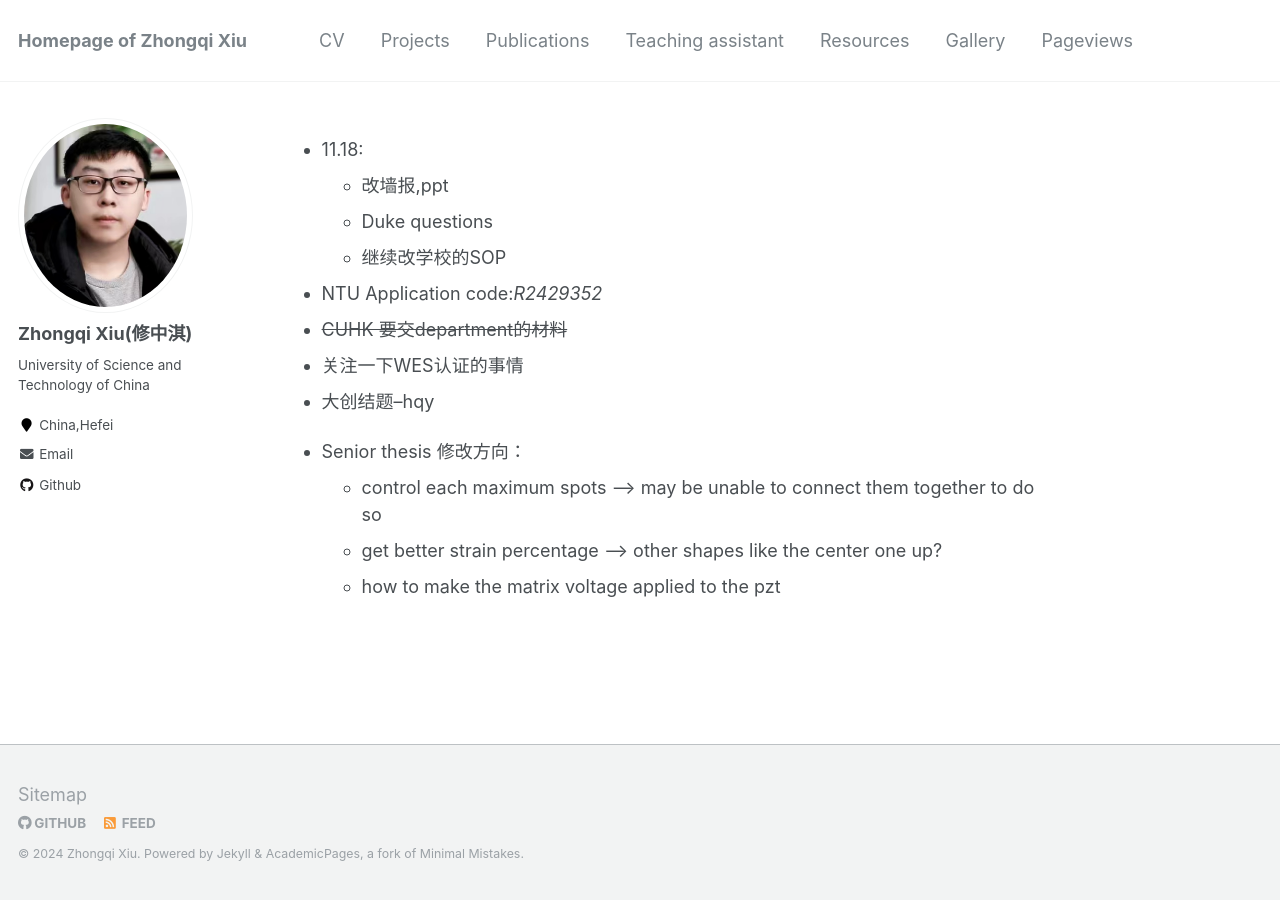
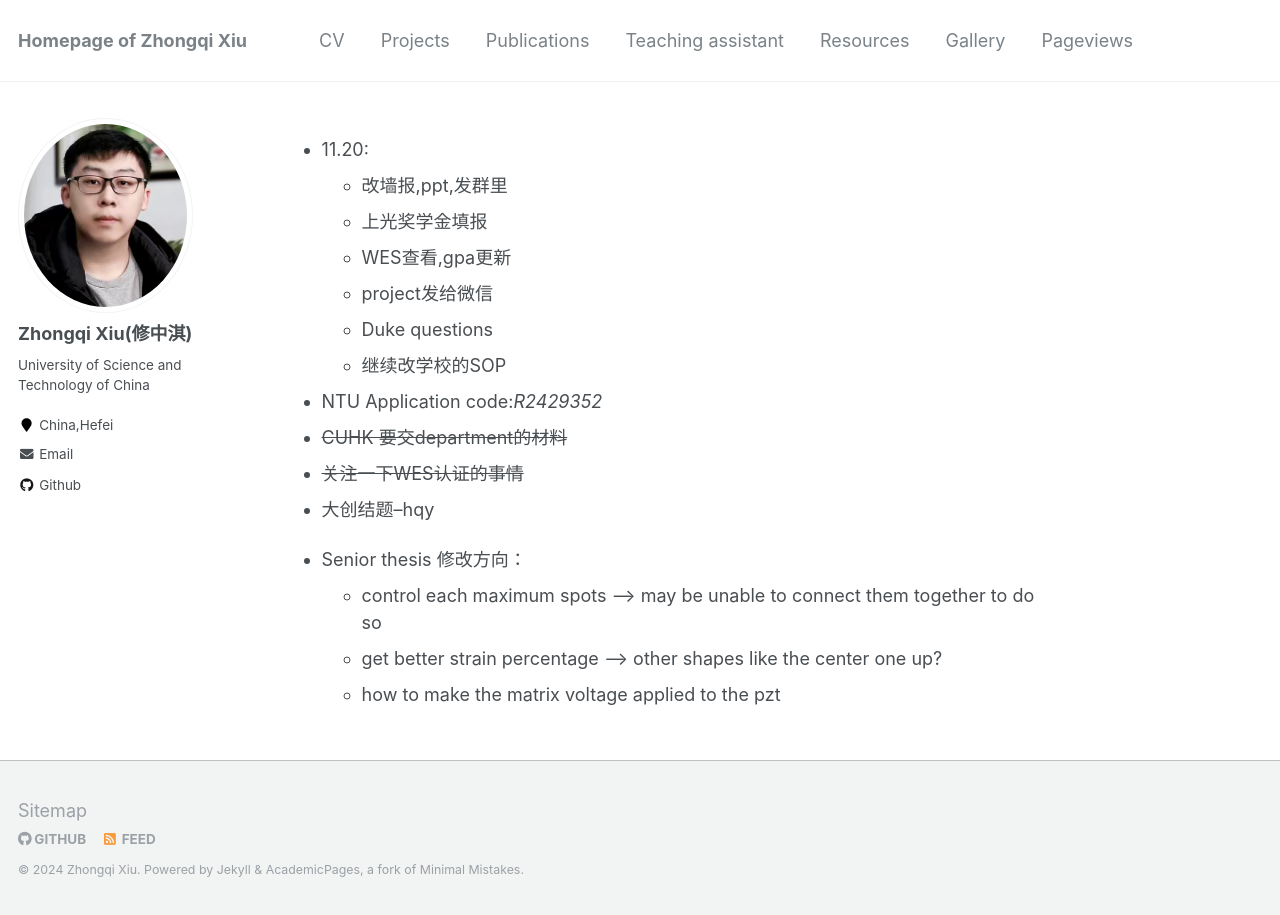
Before and after one commit to k-telux/k-telux.github.io, a Jekyll site: the page built from note.md, in a window 1280 px wide. Built offline with Jekyll 4.4.1, drawn with Linux system fonts in a browser that asks for light colours; our own code applies the rules of GitHub Pages for plain Markdown files.

Commit message:
Update note.md

```diff
--- a/note.md
+++ b/note.md
@@ -1,11 +1,14 @@
-* 11.18:
-  * 改墙报,ppt
+* 11.20:
+  * 改墙报,ppt,发群里
+  * 上光奖学金填报
+  * WES查看,gpa更新
+  * project发给微信
   * Duke questions
   * 继续改学校的SOP
 
 * NTU Application code:*R2429352*
 * ~~CUHK 要交department的材料~~
-* 关注一下WES认证的事情
+* ~~关注一下WES认证的事情~~
 * 大创结题--hqy
 
 * Senior thesis 修改方向：
```
